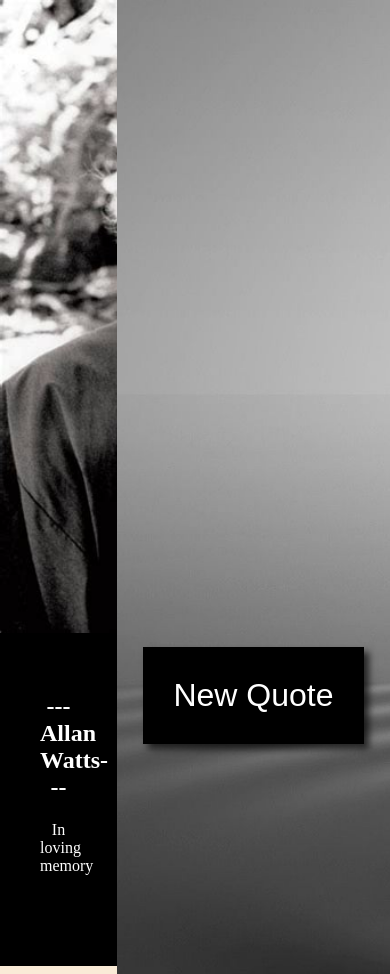
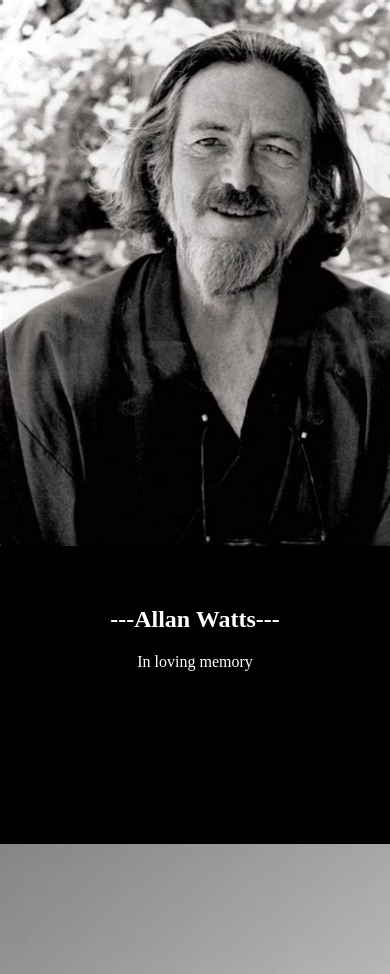
Before and after one commit to 13Homer13/watts, a plain HTML site: page index.html in a window 390 px wide. Shown: the top 974 px of the page. Drawn offline with Linux system fonts and the light colour scheme.

Commit message:
style update

```diff
--- a/style.css
+++ b/style.css
@@ -6,7 +6,6 @@ body {
 #grid-container {
     background-color: antiquewhite;
     display: flex;
-    flex-wrap: wrap;
     justify-content: start;
 }
 #left-side {
@@ -61,9 +60,41 @@ body {
     bottom: 97px;
 }
 #quote {
+
+    min-height: 60vh;
     max-width: 800px;
     color: rgb(0, 0, 0);
-    font-size: 2.4rem;
-    margin: 70px auto;
+    font-size: 2.3rem;
+    margin: 10px auto;
     text-align: center;
+    display: flex;
+    align-items: center;
+
 }
+
+@media(max-width: 768px) {
+    #grid-container {
+        display: block;
+        flex-direction: column;
+        width: 100%;
+
+    }
+    #left-side {
+        display: flex;
+        flex-direction: column;
+        width: 100%;
+        max-height: 100vh;
+    }
+    #main {
+       width: 100%;
+        height: 100vh;
+
+    }
+    #button {
+        position: relative;
+        bottom: 20px;
+    }
+    #button:active {
+        bottom:18px;
+    }
+}
```
